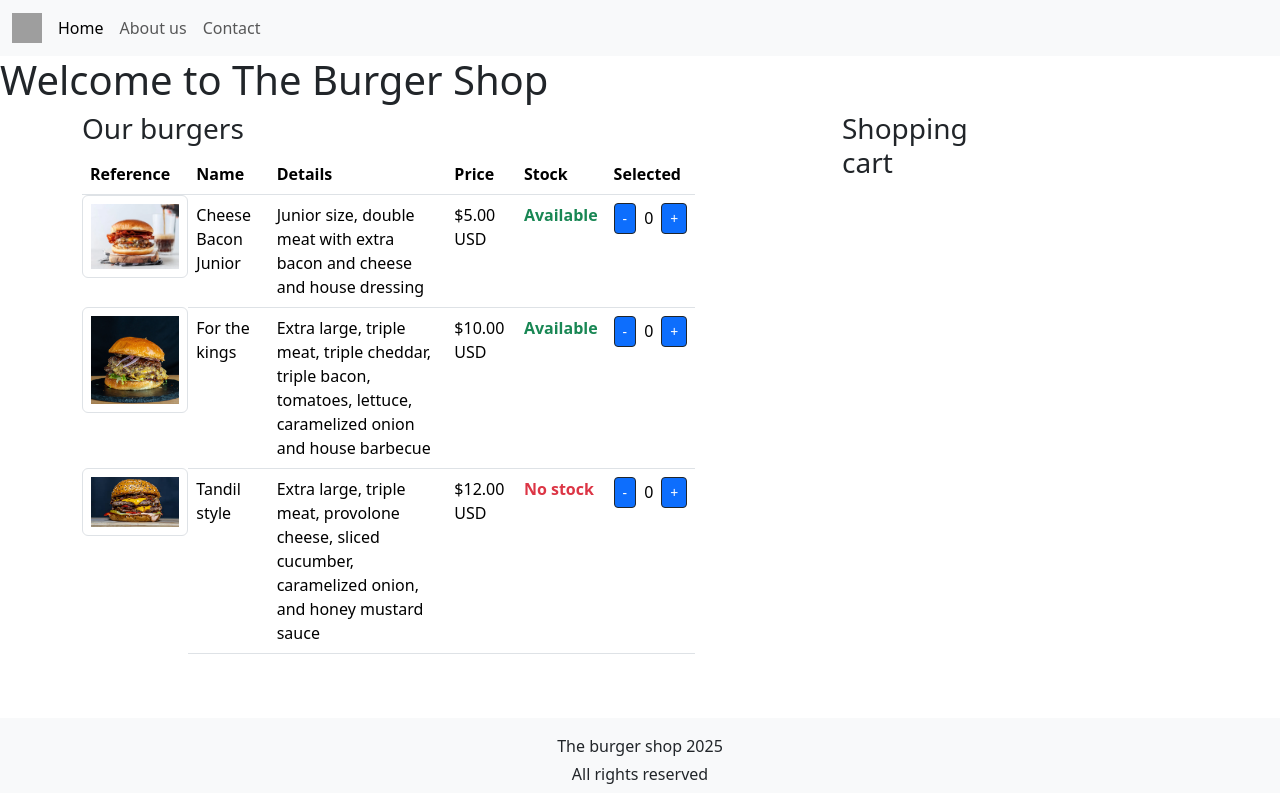
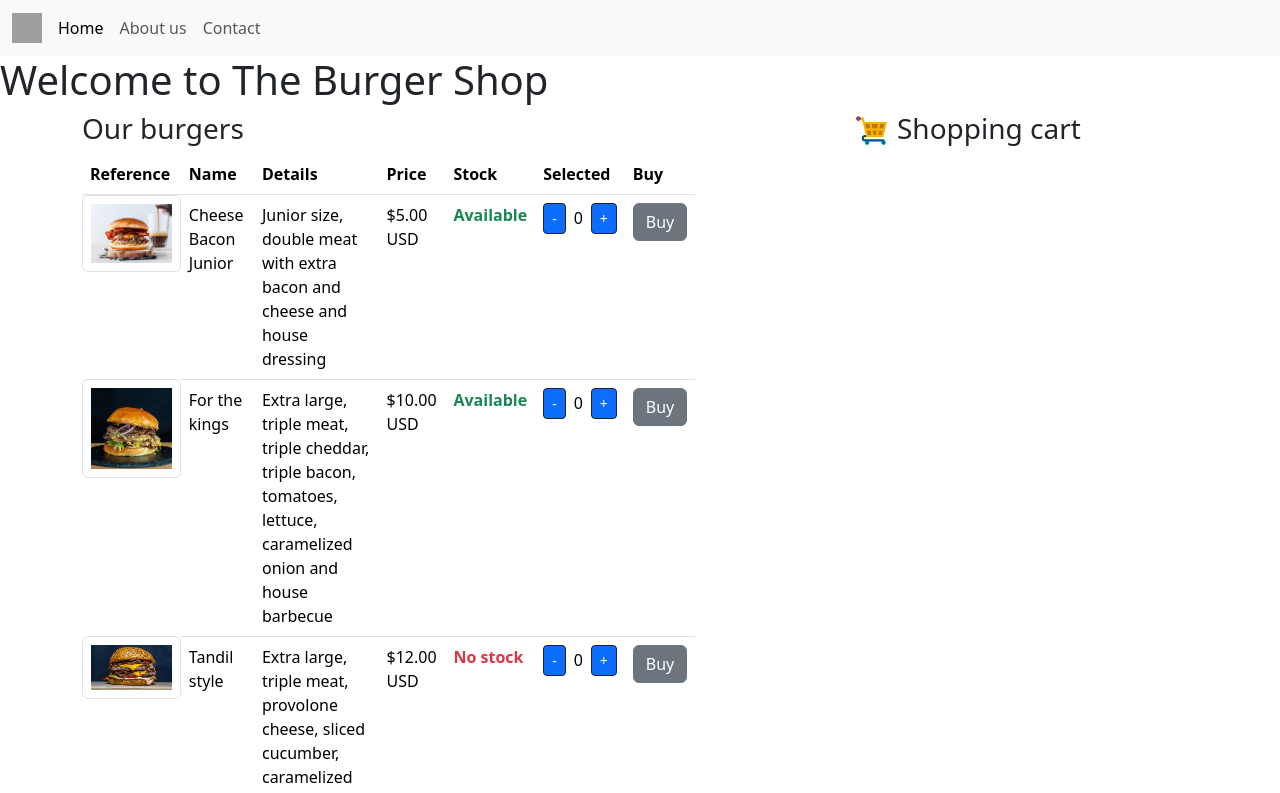
Before and after one commit to Milialvarez/Burger-shop, an Angular app: page /beers in a window 1280 px wide. Shown: the top 793 px of the page. Built offline with nearby package versions, Linux system fonts and the light colour scheme; grey boxes are pictures that could not be loaded.

Commit message:
agrego lo aprendido en clase comunicacion entre componentes 2

```diff
--- /dev/null
+++ b/src/app/burger-cart.service.ts
@@ -0,0 +1,24 @@
+import { Injectable } from '@angular/core';
+import { Burger } from './burger-list/burger';
+import { BehaviorSubject } from 'rxjs';
+
+@Injectable({
+  providedIn: 'root'
+})
+export class BurgerCartService {
+
+  private _cartList: Burger[] = [];
+  cartList: BehaviorSubject<Burger[]> = new BehaviorSubject<Burger[]>([]);
+
+  addToCart(burger: Burger) {
+    let item : Burger | undefined = this._cartList.find((v1)=> v1.name == burger.name);
+    if(!item){
+      this._cartList.push({... burger});
+    }else{
+      item.quantity += burger.quantity;
+    }
+    this.cartList.next(this._cartList);
+  }
+
+  constructor() { }
+}
--- a/src/app/burger-list/burger-list.component.html
+++ b/src/app/burger-list/burger-list.component.html
@@ -9,6 +9,7 @@
             <th>Price</th>
             <th>Stock</th>
             <th>Selected</th>
+            <th>Buy</th>
         </tr>
     </thead>
     <tbody>
@@ -26,6 +27,9 @@
             <td>
                 <app-quantity-input [(quantity)]="burger.quantity" [max]="burger.stock" (maxReached)="maxReached($event)"></app-quantity-input>
             </td>
+            <td>
+                <button class="btn btn-secondary" (click)="addToCart(burger)">Buy</button>
+            </td>
         </tr>
        } @empty {
         <tr>
--- a/src/app/burger-list/burger-list.component.ts
+++ b/src/app/burger-list/burger-list.component.ts
@@ -1,5 +1,6 @@
 import { Component } from '@angular/core';
 import { Burger } from './burger';
+import { BurgerCartService } from '../burger-cart.service';
 
 @Component({
   selector: 'app-burger-list',
@@ -40,8 +41,12 @@ maxReached($event: string) {
     image: "assets/tandil_style_burger.jpeg",
     quantity: 0,
 }];
-  constructor() {}
+  constructor(private cart: BurgerCartService) {}
 
-
+  addToCart(burger:Burger):void{
+    this.cart.addToCart(burger);
+    burger.stock -= burger.quantity;
+    burger.quantity = 0;
+  }
 
 }
--- a/src/app/shopping-cart/shopping-cart.component.html
+++ b/src/app/shopping-cart/shopping-cart.component.html
@@ -1,5 +1,13 @@
-<div class="col-4">
-<h3> {{ titleSCart }} </h3>
+<div>
+    <div class="container d-flex">
+        <img src="assets/icons/shopping_cart_icon.png" alt="Logo" width="35" height="35" class="d-inline-block align-text-top me-2">
+        <h3> {{ titleSCart }} </h3>
+    </div>
+    <ul>
+        @for(burger of cartList$ | async; track burger.name){
+        <li>{{ burger.name }}: {{ burger.quantity }}</li>
+        }
+    </ul>
 </div>
 
 <router-outlet></router-outlet>
--- a/src/app/shopping-cart/shopping-cart.component.ts
+++ b/src/app/shopping-cart/shopping-cart.component.ts
@@ -1,4 +1,7 @@
 import { Component } from '@angular/core';
+import { Observable } from 'rxjs';
+import { Burger } from '../burger-list/burger';
+import { BurgerCartService } from '../burger-cart.service';
 
 @Component({
   selector: 'app-shopping-cart',
@@ -8,4 +11,15 @@ import { Component } from '@angular/core';
 })
 export class ShoppingCartComponent {
  titleSCart: string ='Shopping cart';
+
+ cartList$: Observable<Burger[]>;
+
+ constructor(private cart: BurgerCartService){
+  this.cartList$ = cart.cartList.asObservable();
+ }
+
+ ngOnInit():void{
+
+ }
+
 }
```
Also changed, not shown: src/assets/icons/shopping_cart_icon.png (added), 1 other file (tests, documents, lock files or other folders).
